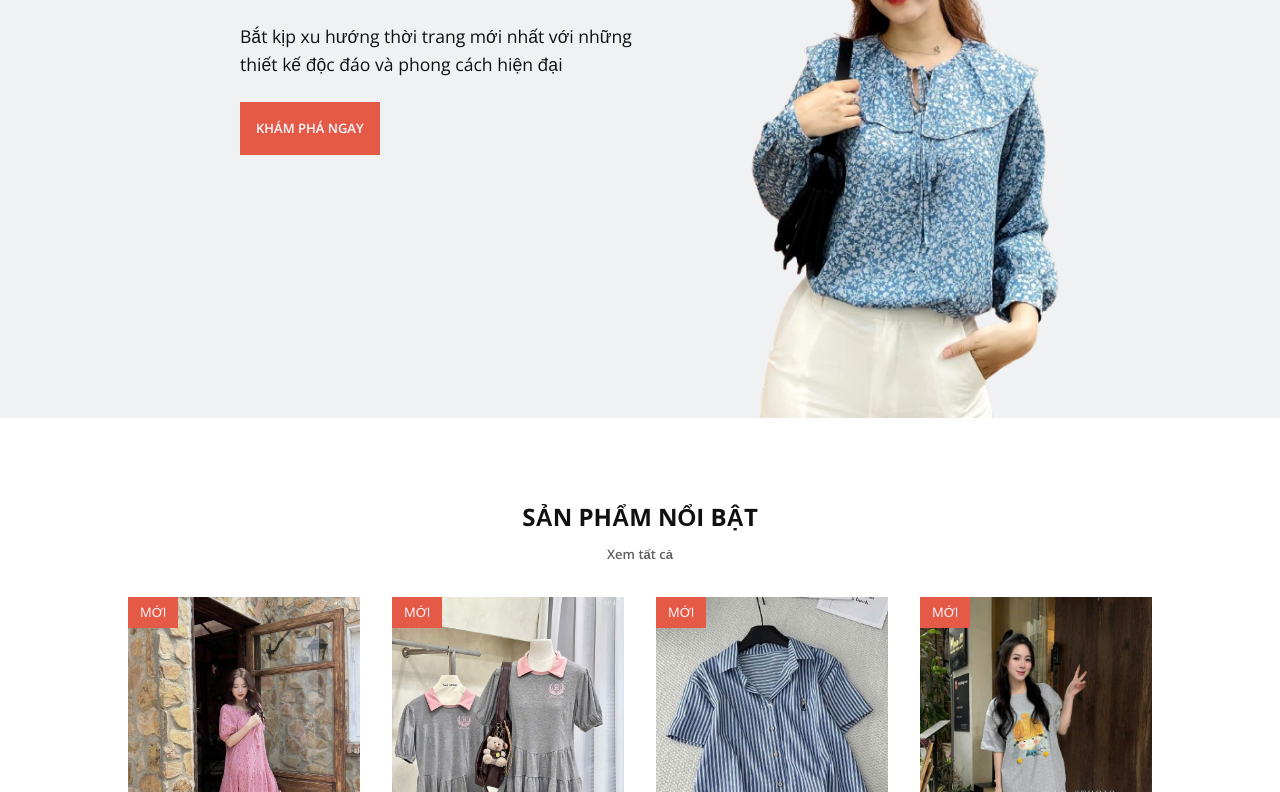
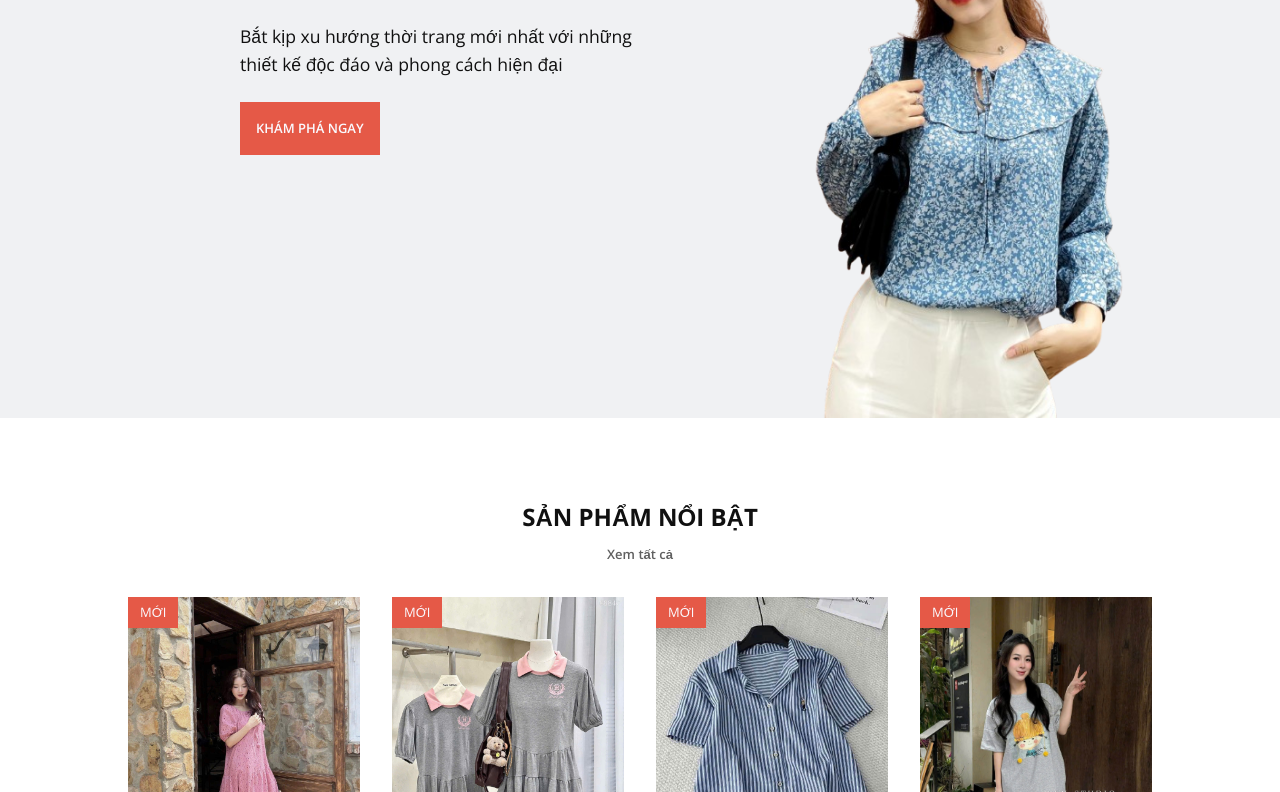
Before and after one commit to KietBee/fashion-store, a plain HTML site: page index.html in a window 1280 px wide. Shown: the part 382-1174 px from the top of the page. Drawn offline with nearby package versions, Linux system fonts and the light colour scheme.

Commit message:
update image full box

```diff
--- a/css/styles.css
+++ b/css/styles.css
@@ -208,11 +208,14 @@ img {
 .home
 {
   background-color: var(--gray-color);
+
 }
 
 .home__container
 {
   height: calc(100vh - var(--header-height));
+  min-height: 700px;
+  position: relative;
 }
 
 .home__data
@@ -239,7 +242,7 @@ img {
   position: absolute;
   right: 0;
   bottom: 0;
-  width: 260px;
+  width: 240px;
 }
 
 .home__description {
@@ -747,7 +750,7 @@ img {
 
   .home__img
   {
-    right: 15%;
+    right: 0;
   }
 }
 
--- a/index.html
+++ b/index.html
@@ -226,13 +226,6 @@
 
                     <div class="new__box hidden">
                         <img src="img/img12.jpg" alt="" class="new__img">
-                        <div class="new__link">
-                            <a href="#" class="button">XEM SẢN PHẨM</a>
-                        </div>
-                    </div>
-
-                    <div class="new__box hidden">
-                        <img src="img/img13.jpg" alt="" class="new__img">
                         <div class="new__link">
                             <a href="#" class="button">XEM SẢN PHẨM</a>
                         </div>
```
